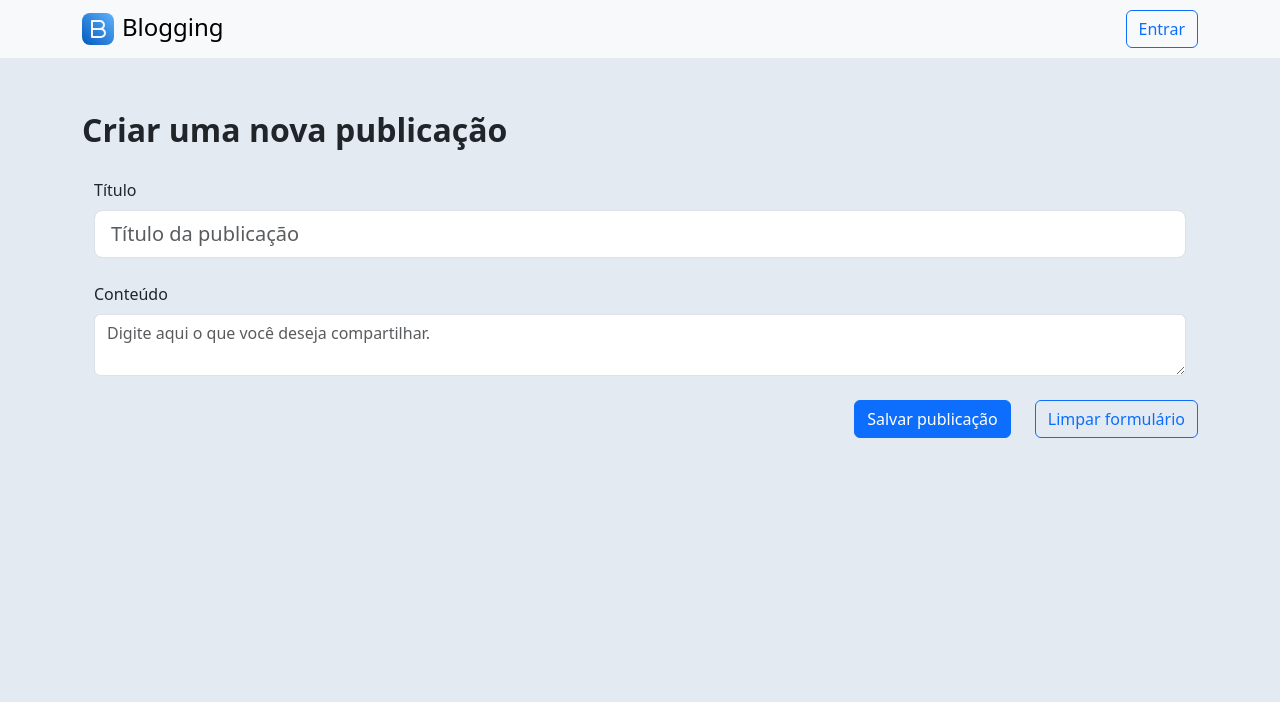
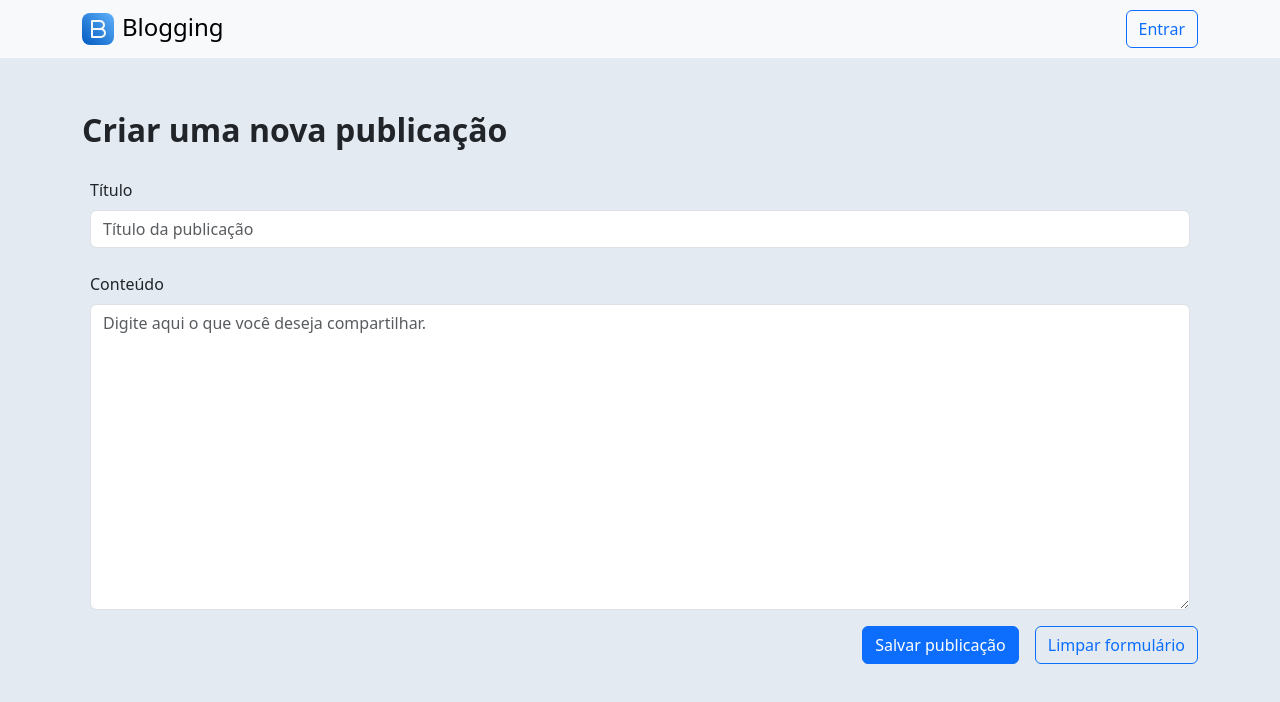
Before and after one commit to aliceribeiro/blogging-web, a React (Vite) app: page / in a window 1280 px wide. Both pictures are taken after a click on the button "Criar nova publicação". Shown: the top 702 px of the page. Built offline with nearby package versions, Linux system fonts and the light colour scheme; no server answers.

Commit message:
fix: input validation

```diff
--- a/src/components/Form/FormPassword/index.tsx
+++ b/src/components/Form/FormPassword/index.tsx
@@ -13,21 +13,25 @@ export const FormPassword = ({ fieldName, label, placeholder = '', srLabel }: Fo
         fieldState: { error }
     } = useController({ name: fieldName });
 
+    const hasError = Boolean(Object.keys(error ?? {}).length);
+
     return (
         <div>
             <label htmlFor={fieldName} className="form-label">{label}</label>
             <input
                 id={fieldName}
-                className="form-control form-control-lg"
+                className={`form-control form-control-md ${hasError ? 'is-invalid' : ''}`}
                 type="password"
                 placeholder={placeholder}
                 aria-label={srLabel}
                 onChange={onChange}
                 value={value}
             />
-            <div className="invalid-feedback">
-                {error?.message}
-            </div>
+            {hasError && (
+                <div className="invalid-feedback d-block">
+                    {error?.message}
+                </div>
+            )}
         </div>
     );
 };
--- a/src/components/Form/FormSearch/index.tsx
+++ b/src/components/Form/FormSearch/index.tsx
@@ -6,10 +6,7 @@ import { Form } from "..";
 import { Button } from "../../../components/Button";
 import { FormSearchSchema, SearchFormFields, SearchFormValues } from "./FormSearchSchema";
 
-import "./styles.css";
-
 type BaseFormSearchProps = {
-    label: string;
     placeholder?: string;
     srLabel: string;
 }
@@ -24,7 +21,7 @@ type FormSearchProps = BaseFormSearchProps & {
     onSubmit: (data: SearchFormValues) => Promise<void>;
 };
 
-const InputSearch = ({ fieldName, label, placeholder, srLabel }: InputSearchProps) => {
+const InputSearch = ({ fieldName, placeholder, srLabel }: InputSearchProps) => {
     const {
         field: { onChange, value },
         fieldState: { error }
@@ -33,22 +30,16 @@ const InputSearch = ({ fieldName, label, placeholder, srLabel }: InputSearchProp
     const hasError = Boolean(Object.keys(error ?? {}).length);
 
     return (
-        <div className="search-input">
-            <label htmlFor={fieldName} className="form-label">{label}</label>
+        <div className="flex-grow-1">
             <input
                 id={fieldName}
-                className="form-control form-control-md"
+                className={`form-control form-control-md ${hasError ? 'is-invalid' : ''}`}
                 type="search"
                 placeholder={placeholder}
                 aria-label={srLabel}
                 onChange={onChange}
                 value={value}
             />
-            {hasError && (
-                <div className="invalid-feedback">
-                    {error?.message}
-                </div>
-            )}
         </div>
     );
 };
@@ -56,7 +47,6 @@ const InputSearch = ({ fieldName, label, placeholder, srLabel }: InputSearchProp
 export const FormSearch = ({
     disableButton = false,
     id,
-    label,
     onSubmit,
     placeholder = '',
     srLabel
@@ -68,18 +58,20 @@ export const FormSearch = ({
         resolver: yupResolver(FormSearchSchema)
     });
 
-    const { handleSubmit } = methods;
+    const { formState: { errors }, handleSubmit } = methods;
+
+    const hasError = Boolean(Object.keys(errors ?? {}).length);
 
     return (
         <Form id={id} methods={methods} onSubmit={handleSubmit(onSubmit)}>
-            <div className="search-input-container">
+            <div className="d-flex gap-1 mt-4">
                 <InputSearch
                     fieldName={SearchFormFields.word}
-                    label={label}
                     placeholder={placeholder}
                     srLabel={srLabel}
                 />
                 <Button
+                    size="sm"
                     variant="tertiary"
                     disabled={disableButton}
                     onClick={handleSubmit(onSubmit)}
@@ -91,6 +83,11 @@ export const FormSearch = ({
                     Buscar
                 </Button>
             </div>
+            {hasError && (
+                <div className="invalid-feedback d-block">
+                    {errors?.word?.message}
+                </div>
+            )}
         </Form>
     );
 };
--- a/src/components/Form/FormSearch/styles.css
+++ /dev/null
@@ -1,11 +0,0 @@
-.search-input-container {
-    display: flex;
-    align-items: flex-end;
-    justify-content: space-between;
-    gap: 4px;
-    width: 100%;
-}
-
-.search-input {
-    flex: 1;
-}
--- a/src/components/Form/FormTextArea/index.tsx
+++ b/src/components/Form/FormTextArea/index.tsx
@@ -13,20 +13,24 @@ export const FormTextArea = ({ fieldName, label, placeholder = '', srLabel }: Fo
         fieldState: { error }
     } = useController({ name: fieldName });
 
+    const hasError = Boolean(Object.keys(error ?? {}).length);
+
     return (
-        <div>
+        <div className="h-100">
             <label htmlFor={fieldName} className="form-label">{label}</label>
             <textarea
-                className="form-control"
+                className={`h-100 form-control form-control-md ${hasError ? 'is-invalid' : ''}`}
                 id={fieldName}
                 aria-label={srLabel}
                 placeholder={placeholder}
                 onChange={onChange}
                 value={value}
             />
-            <div className="invalid-feedback">
-                {error?.message}
-            </div>
+            {hasError && (
+                <div className="invalid-feedback d-block">
+                    {error?.message}
+                </div>
+            )}
         </div>
     );
 };
--- a/src/components/Form/FormTextField/index.tsx
+++ b/src/components/Form/FormTextField/index.tsx
@@ -13,21 +13,25 @@ export const FormTextField = ({ fieldName, label, placeholder = '', srLabel }: F
         fieldState: { error }
     } = useController({ name: fieldName });
 
+    const hasError = Boolean(Object.keys(error ?? {}).length);
+
     return (
         <div>
             <label htmlFor={fieldName} className="form-label">{label}</label>
             <input
                 id={fieldName}
-                className="form-control form-control-lg"
+                className={`form-control form-control-md ${hasError ? 'is-invalid' : ''}`}
                 type="text"
                 placeholder={placeholder}
                 aria-label={srLabel}
                 onChange={onChange}
                 value={value}
             />
-            <div className="invalid-feedback">
-                {error?.message}
-            </div>
+            {hasError && (
+                <div className="invalid-feedback d-block">
+                    {error?.message}
+                </div>
+            )}
         </div>
     );
 };
--- a/src/components/FormLogin/index.tsx
+++ b/src/components/FormLogin/index.tsx
@@ -11,8 +11,6 @@ import { FormTextField } from "../../components/Form/FormTextField";
 import { useLogin } from "../../hooks/useLogin";
 import { FormLoginSchema, LoginFormFields, LoginFormValues } from "./LoginFormSchema";
 import { Paths } from "../../routes/paths";
-
-import "./styles.css";
 
 const FORM_ID = 'login-user';
 const FORM_DEFAULT_VALUES = {
@@ -37,6 +35,7 @@ export const FormLogin = () => {
     return (
         <>
             <Form id={FORM_ID} methods={methods} onSubmit={handleSubmit(handleSubmitLogin)}>
+                <section className="d-flex flex-column gap-3 mb-4">
                     <FormTextField
                         fieldName={LoginFormFields.username}
                         label="Usuário"
@@ -49,7 +48,8 @@ export const FormLogin = () => {
                         placeholder="Digite a sua senha"
                         srLabel="Campo para inserir a senha do usuário"
                     />
-                <div className="form-login-actions-container">
+                </section>
+                <div className="d-flex flex-column gap-2">
                     <FormSubmitButton
                         loading={loading}
                         formId={FORM_ID}
--- a/src/components/FormLogin/styles.css
+++ /dev/null
@@ -1,5 +0,0 @@
-.form-login-actions-container {
-    display: flex;
-    flex-direction: column;
-    gap: 16px;
-}
--- a/src/pages/FormCreatePost/index.tsx
+++ b/src/pages/FormCreatePost/index.tsx
@@ -10,8 +10,6 @@ import { FormTextField } from "../../components/Form/FormTextField";
 import { PageLayout } from "../../templates/PageLayout";
 import { useCreatePost } from "../../hooks/useCreatePost";
 import { FormPostSchema, PostFormFields, PostFormValues } from "./FormPost.schema";
-
-import "./styles.css";
 
 const FORM_ID = 'create-post';
 const FORM_DEFAULT_VALUES = {
@@ -40,7 +38,7 @@ const FormCreatePost = () => {
     return (
         <PageLayout showNavbar title="Criar uma nova publicação">
             <Form id={FORM_ID} methods={methods} onSubmit={handleSubmit(handleSavePost)}>
-                <section className="form-post-body">
+                <section className="d-flex flex-column gap-4 my-4 mx-2 form-post-body" style={{ height: '400px' }}>
                     <FormTextField
                         fieldName={PostFormFields.title}
                         label="Título"
@@ -54,7 +52,7 @@ const FormCreatePost = () => {
                         srLabel="Campo para inserir o conteúdo da publicação"
                     />
                 </section>
-                <div className="actions-container">
+                <div className="d-flex gap-3 justify-content-end mt-5">
                     <FormSubmitButton
                         loading={loading}
                         formId={FORM_ID}
--- a/src/pages/FormCreatePost/styles.css
+++ /dev/null
@@ -1,13 +0,0 @@
-.form-post-body {
-    display: flex;
-    flex-direction: column;
-    gap: 24px;
-    margin: 24px 12px;
-}
-
-.actions-container {
-    display: flex;
-    align-items: center;
-    justify-content: flex-end;
-    gap: 24px;
-}
--- a/src/pages/Timeline/index.tsx
+++ b/src/pages/Timeline/index.tsx
@@ -47,7 +47,6 @@ const Timeline = () => {
       <styled.Container>
         <FormSearch
           id="search-post"
-          label="Buscar publicação:"
           onSubmit={handleSubmitSearch}
           placeholder="Buscar"
           srLabel="Campo para buscar uma publicação"
```
Also changed, not shown: src/components/Button/index.tsx (+22 -2 lines), src/components/Form/index.tsx (line endings or trailing spaces). Lines whose indentation alone changed are shown as unchanged.
